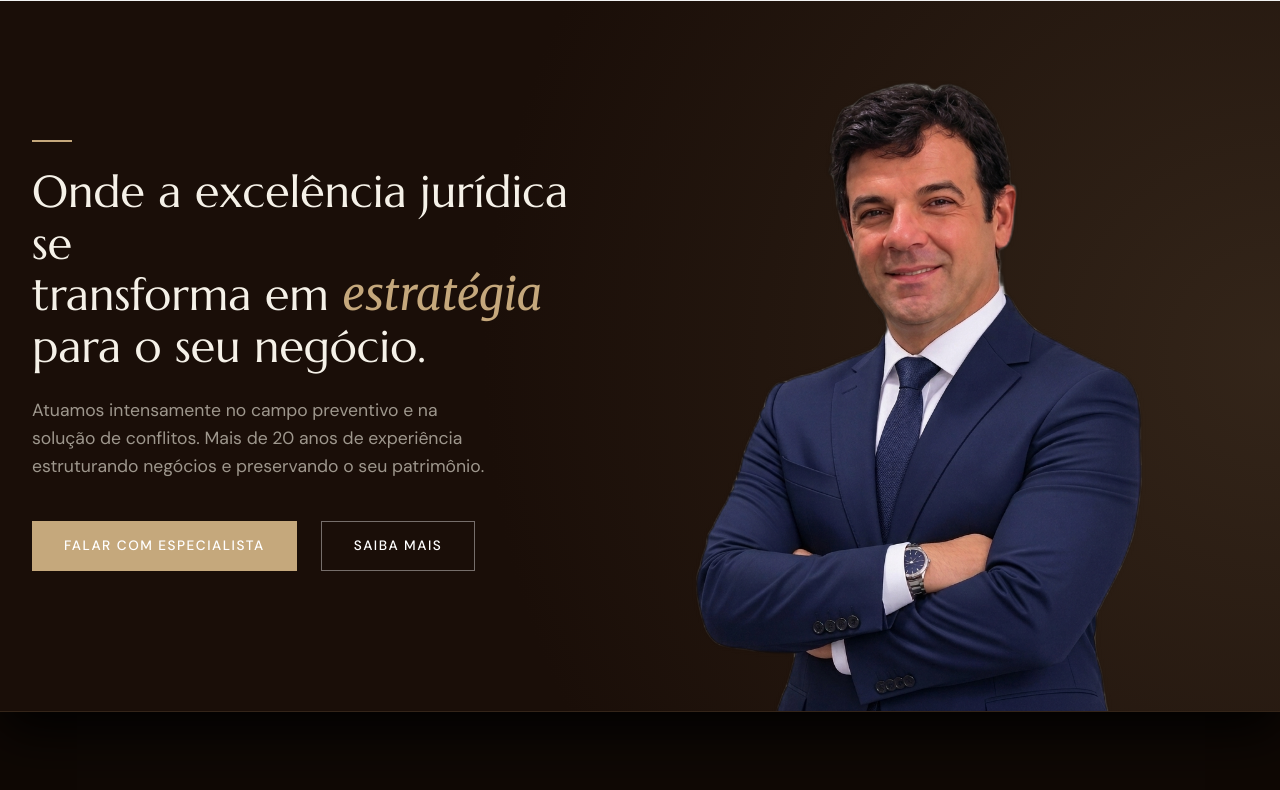
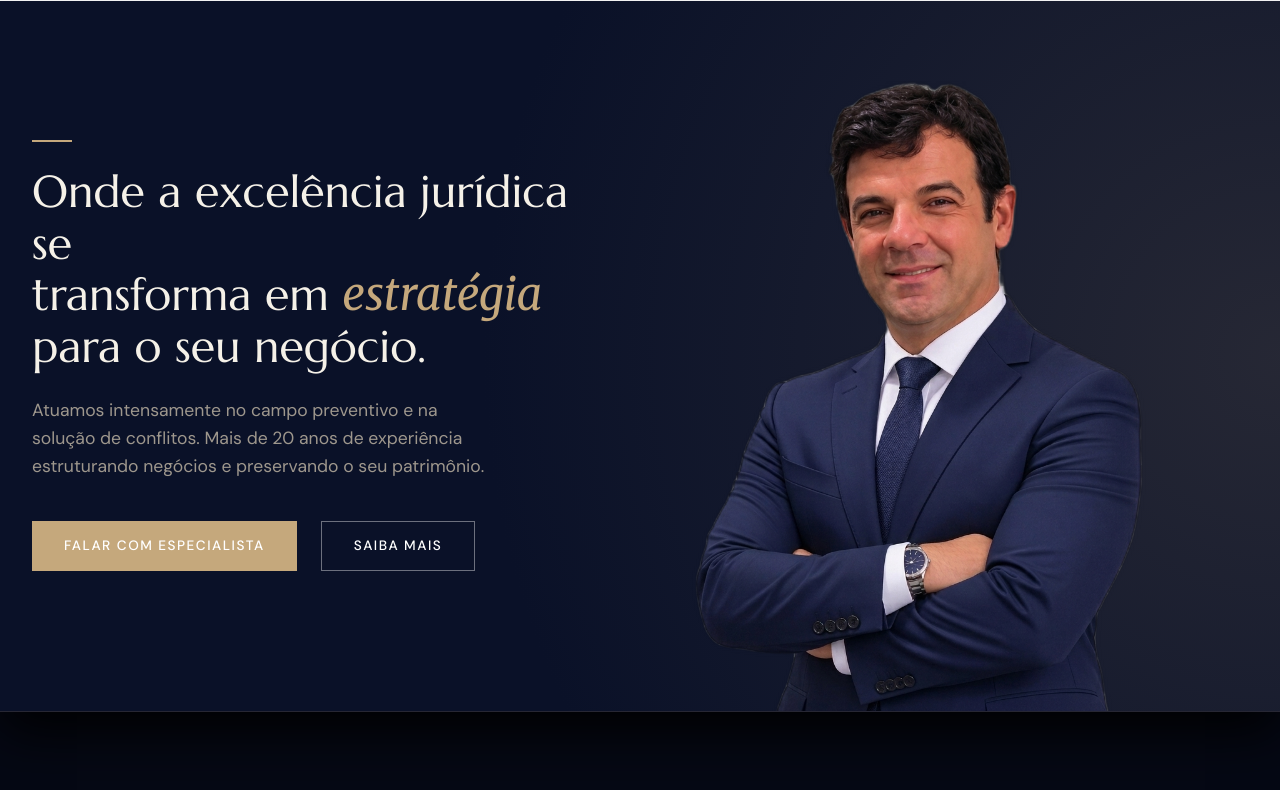
Before and after one commit to Mecky59/Adv-Eron-Dourado, a plain HTML site: page index.html in a window 1280 px wide. Shown: the part 78-868 px from the top of the page. Drawn offline with Linux system fonts and the light colour scheme.

Commit message:
Alterado background para Azul Marinho (Navy)

```diff
--- a/style.css
+++ b/style.css
@@ -6,8 +6,8 @@
 }
 
 :root {
-    --bg-dark: #1A0E08; /* Café bem escuro */
-    --bg-darker: #0F0804;
+    --bg-dark: #0A1128; /* Azul marinho escuro (Navy) da referência */
+    --bg-darker: #050814;
     --gold: #C5A87C;
     --gold-bright: #e3c494;
     --gold-soft: rgba(197, 168, 124, 0.08);
```
